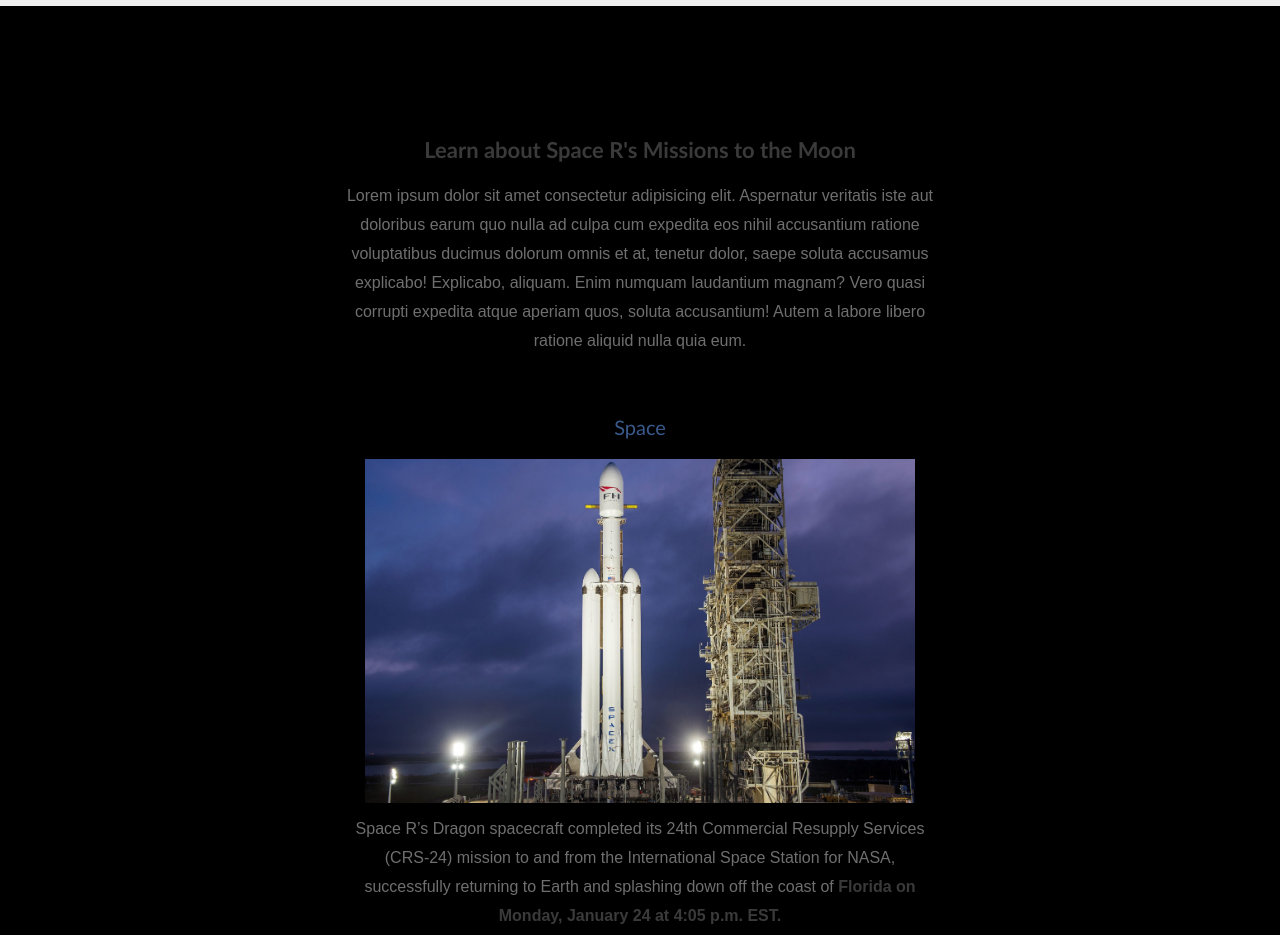
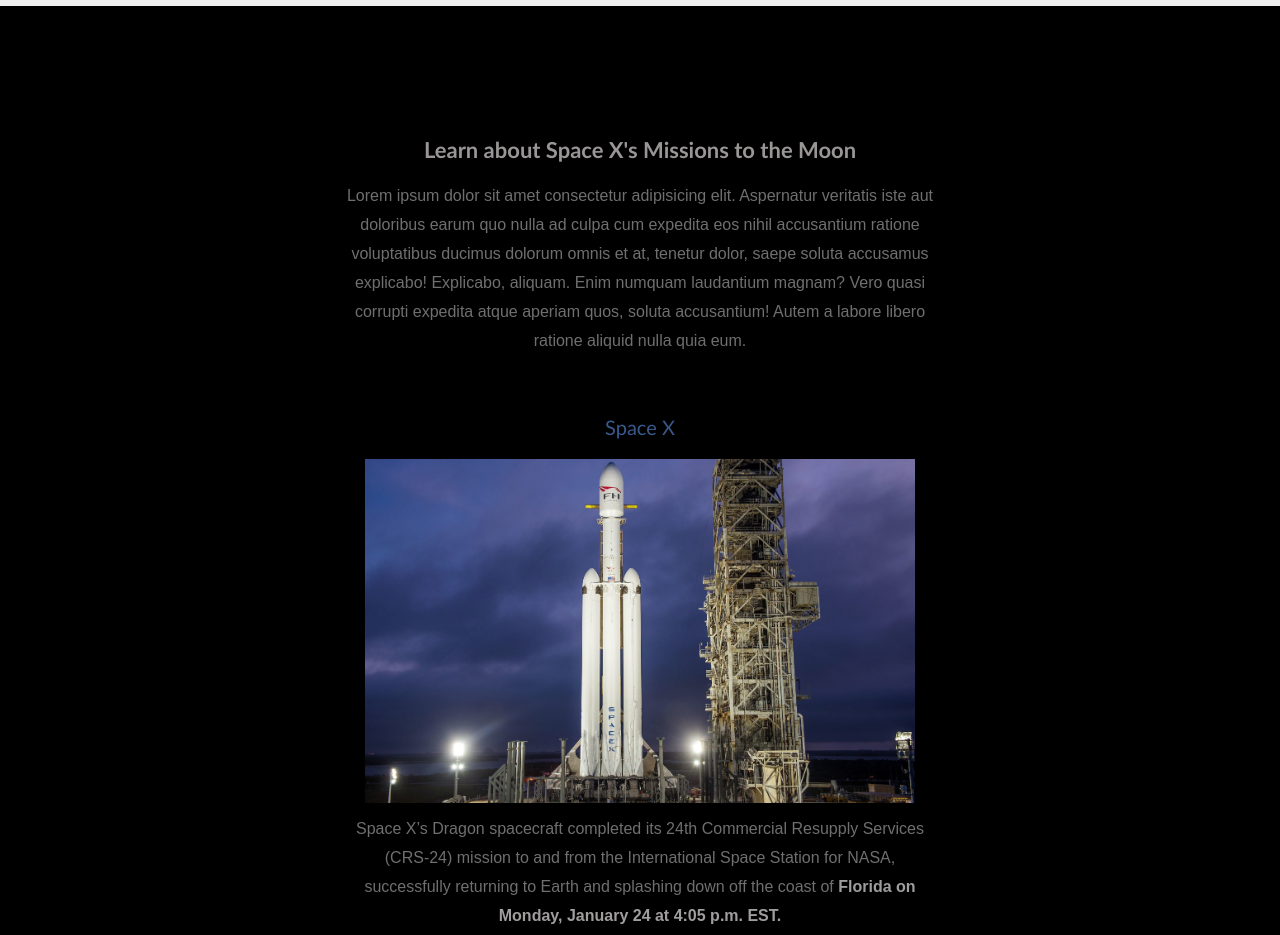
Before and after one commit to TechnicallyRae/Portfolio-Projects, a plain HTML site: page Space-Return_Static/index.html in a window 1280 px wide. Shown: the part 560-1495 px from the top of the page. Drawn offline with Linux system fonts and the light colour scheme.

Commit message:
Updating Color Palette
Changing a few colors for readability and restored lost image file in html portion

```diff
--- a/Space-Return_Static/index.html
+++ b/Space-Return_Static/index.html
@@ -27,11 +27,11 @@
     <!-- start the about section -->
     <!-- div for about starts -->
     <div class="about">
-        <h2>Learn about Space R's Missions to the Moon</h2>
+        <h2>Learn about Space X's Missions to the Moon</h2>
         <p>Lorem ipsum dolor sit amet consectetur adipisicing elit. Aspernatur veritatis iste aut doloribus earum quo nulla ad culpa cum expedita eos nihil accusantium ratione voluptatibus ducimus dolorum omnis et at, tenetur dolor, saepe soluta accusamus explicabo! Explicabo, aliquam. Enim numquam laudantium magnam? Vero quasi corrupti expedita atque aperiam quos, soluta accusantium! Autem a labore libero ratione aliquid nulla quia eum.</p>
-        <h3>Space </h3>
+        <h3>Space X</h3>
         <img src="images/Space-X Falcon.jpeg" width="550px">
-        <p>Space R’s Dragon spacecraft completed its 24th Commercial Resupply Services (CRS-24) mission to and from the International Space Station for NASA, successfully returning to Earth and splashing down off the coast of <strong>Florida on Monday, January 24 at 4:05 p.m. EST.</strong>
+        <p>Space X’s Dragon spacecraft completed its 24th Commercial Resupply Services (CRS-24) mission to and from the International Space Station for NASA, successfully returning to Earth and splashing down off the coast of <strong>Florida on Monday, January 24 at 4:05 p.m. EST.</strong>
         <p>Dragon undocked from the International Space Station on <strong>Sunday, January 23 at 10:40 a.m. EST </strong> and then performed three burns of its Draco thrusters to move away from the orbiting laboratory. After an approximate 30-hour journey, the spacecraft re-entered Earth’s atmosphere and deployed its two drogue and four main parachutes for a soft water landing in the Gulf of Mexico.
         </p>
         <div class="call-out">
@@ -47,12 +47,12 @@
             <p>Lorem, ipsum dolor sit amet consectetur adipisicing elit. Totam placeat repudiandae expedita repellendus nostrum laboriosam, numquam odit excepturi corrupti assumenda rem ullam sit, facere eveniet quisquam aspernatur, nulla amet voluptatem dicta deleniti neque omnis. Beatae recusandae eos eius ullam cupiditate?</p>
         </div>
     </div>
-    <img src="images2/Astronaut.jpeg" class="right-picture" width="400px" height="300px">
+    <img src="images/Astronaut.jpeg" class="right-picture" width="400px" height="300px">
     <h3>Lorem ipsum dolor sit amet.</h3>
     <p>Lorem ipsum dolor sit amet consectetur, adipisicing elit. Aperiam, quae iusto sapiente, deleniti quis dolorum ad assumenda error omnis libero ducimus recusandae voluptatem corporis. Veniam praesentium ullam suscipit, ab nisi amet debitis, cumque quod laborum obcaecati facilis beatae sequi necessitatibus repudiandae accusamus, eaque id cupiditate temporibus. Quidem quos praesentium est!</p>
     <!-- start footer -->
     <footer class="footer">
-        <strong>Missions to the Moon</strong><br>
+        <strong>Missions to the Moon Disclaimer,</strong><br>
         text on this page have been sampled from <a href="https://www.spacex.com" target="_blank" class="copyright-link">SpaceX</a>, used under the <a href="https://creativecommons.org/licenses/by-sa/3.0/"target="_blank">creative commons attribution-sharealike 3.0 license.</a>
     </footer>
 </body>
--- a/Space-Return_Static/sheet.css
+++ b/Space-Return_Static/sheet.css
@@ -1,6 +1,6 @@
 body {
     background: black;
-    color:#3a3a3a;
+    color:#9a9696;
     font-family: 'Gill Sans', 'Gill Sans MT', Calibri, 'Trebuchet MS', sans-serif;
     font: size 15px;
     margin:0px;
@@ -94,7 +94,8 @@ padding: 20px 30px;
 
 }
 .about ol {
-    border-left: 5px solid #002052;
+    border-left: 5px solid #133c7a;
+    border-right: 5px solid #133c7a;
     margin: 30px 0;
     padding: 0 40px;
 }
@@ -104,7 +105,7 @@ padding: 20px 30px;
     line-height:30px;
 }
 .about strong {
-    color:#3a3a3a;
+    color:#a09d9d;
 }
 .footer {
     background: #07101f;
```
